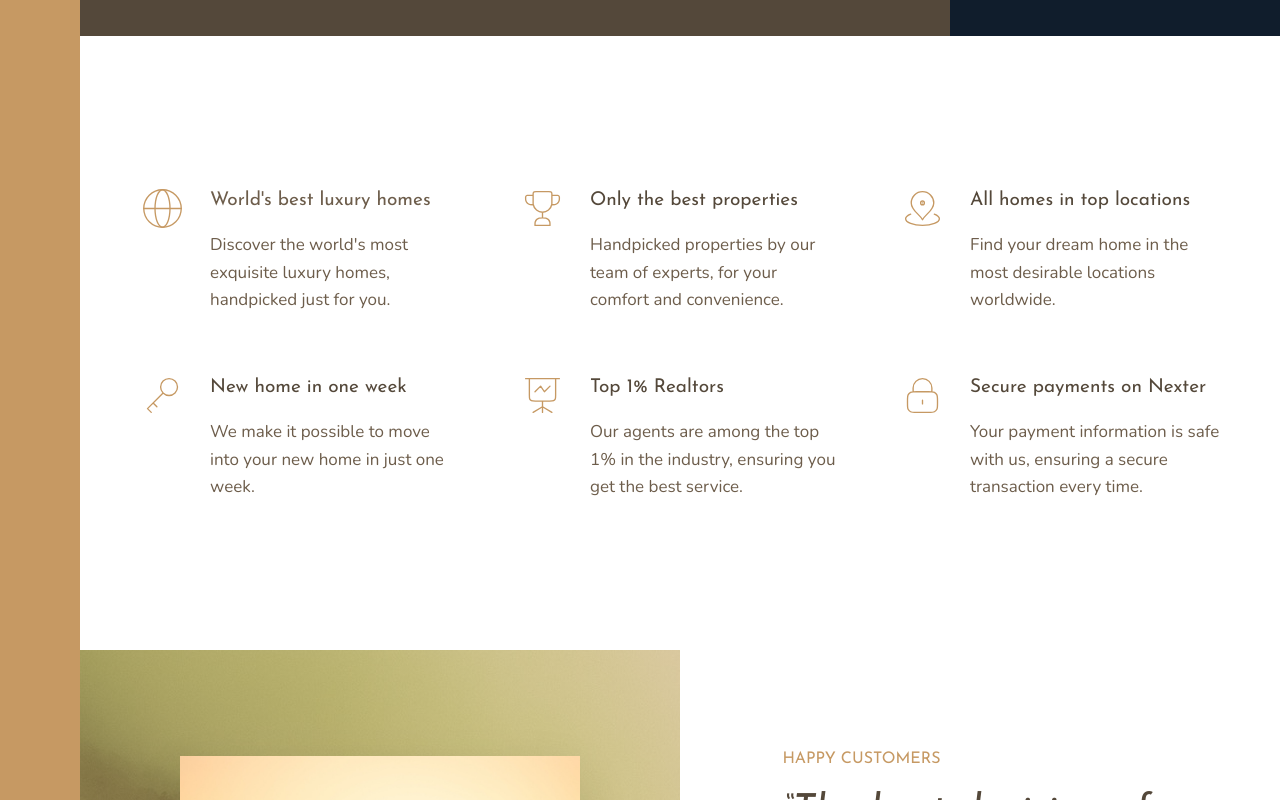
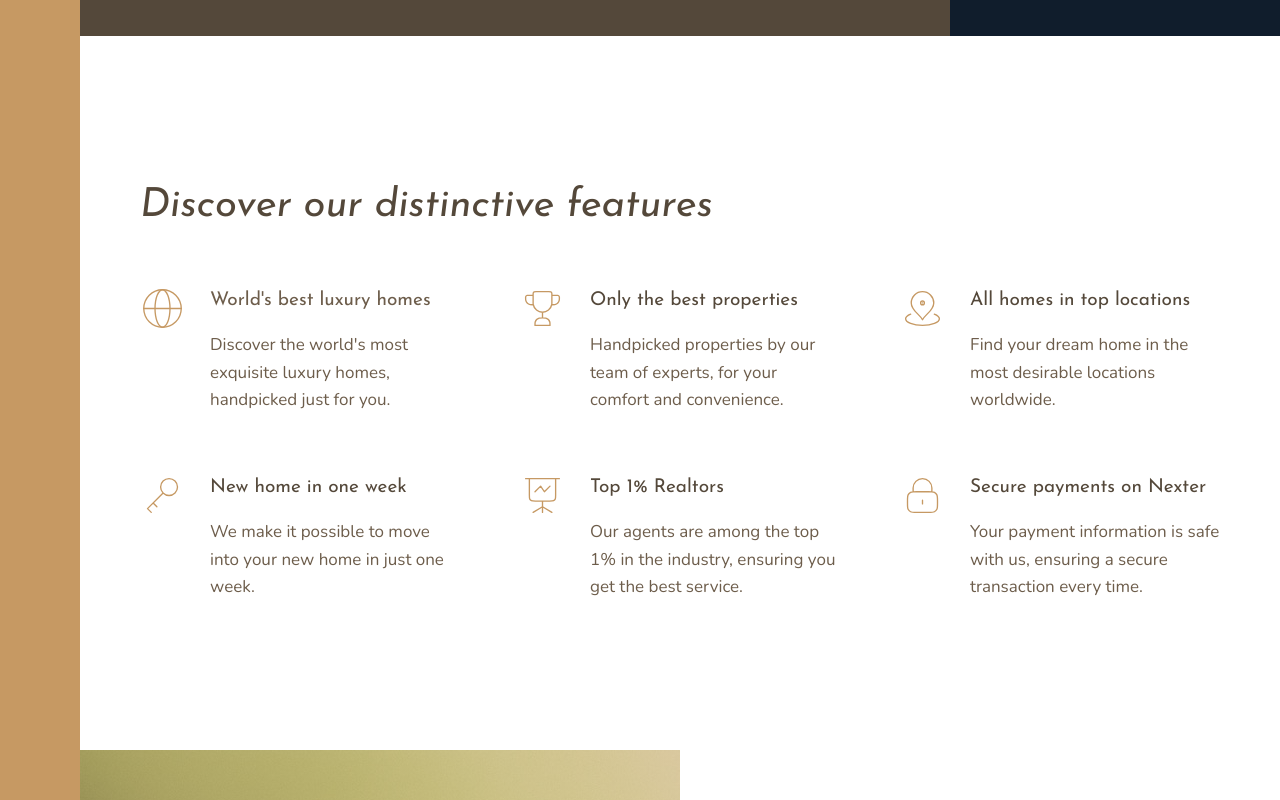
Before and after one commit to tasosbeast/Nexter, a website: page index.html in a window 1280 px wide. Shown: the part 604-1404 px from the top of the page. Drawn offline with nearby package versions, Linux system fonts and the light colour scheme; files that its build step writes are made by us from their sources.

Commit message:
feat: restructure features section to use a list format for clarity
Updated the features section in index.html to use an unordered list
for better semantic structure and accessibility. Adjusted styles in
_features.scss to accommodate the new layout.

```diff
--- a/index.html
+++ b/index.html
@@ -19,24 +19,25 @@
     <header class="header">header</header>
     <div class="realtors">top 3 realtors</div>
     <section class="features">
-      <div class="feature">
+      <h2 class="heading-2 heading-2--dark features__heading" id="features-heading">Discover our distinctive features</h2>
+      <ul class="features__list">
+        <li class="feature">
           <img src="img/global.svg" alt="World icon" class="feature__icon" />
           <h4 class="heading-4">World's best luxury homes</h4>
           <p class="feature__text">
             Discover the world's most exquisite luxury homes, handpicked just for
             you.
           </p>
-      </div>
-
-      <div class="feature">
+        </li>
+        <li class="feature">
           <img src="img/trophy.svg" alt="Trophy icon" class="feature__icon" />
           <h4 class="heading-4 heading-4--dark">Only the best properties</h4>
           <p class="feature__text">
             Handpicked properties by our team of experts, for your comfort and
             convenience.
           </p>
-      </div>
-      <div class="feature">
+        </li>
+        <li class="feature">
           <img
             src="img/map-pin.svg"
             alt="Location pin icon"
@@ -46,15 +47,15 @@
           <p class="feature__text">
             Find your dream home in the most desirable locations worldwide.
           </p>
-      </div>
-      <div class="feature">
+        </li>
+        <li class="feature">
           <img src="img/key.svg" alt="Key icon" class="feature__icon" />
           <h4 class="heading-4 heading-4--dark">New home in one week</h4>
           <p class="feature__text">
             We make it possible to move into your new home in just one week.
           </p>
-      </div>
-      <div class="feature">
+        </li>
+        <li class="feature">
           <img
             src="img/presentation.svg"
             alt="Presentation icon"
@@ -65,8 +66,8 @@
             Our agents are among the top 1% in the industry, ensuring you get the
             best service.
           </p>
-      </div>
-      <div class="feature">
+        </li>
+        <li class="feature">
           <img
             src="img/lock.svg"
             alt="Security lock icon"
@@ -77,7 +78,8 @@
             Your payment information is safe with us, ensuring a secure
             transaction every time.
           </p>
-      </div>
+        </li>
+      </ul>
     </section>
 
     <div class="story__pictures">
--- a/sass/_features.scss
+++ b/sass/_features.scss
@@ -3,9 +3,20 @@
 
   margin: 15rem 0;
 
-  display: grid;
-  grid-template-columns: repeat(auto-fit, minmax(28rem, 1fr));
-  gap: 6rem;
+  &__list {
+    list-style: none;
+    margin: 0;
+    padding: 0;
+
+    display: grid;
+    grid-template-columns: repeat(auto-fit, minmax(28rem, 1fr));
+    gap: 6rem;
+  }
+
+  &__heading {
+    grid-column: 1 / -1;
+    margin-bottom: 6rem;
+  }
 }
 
 .feature {
```
Lines whose indentation alone changed are shown as unchanged.
